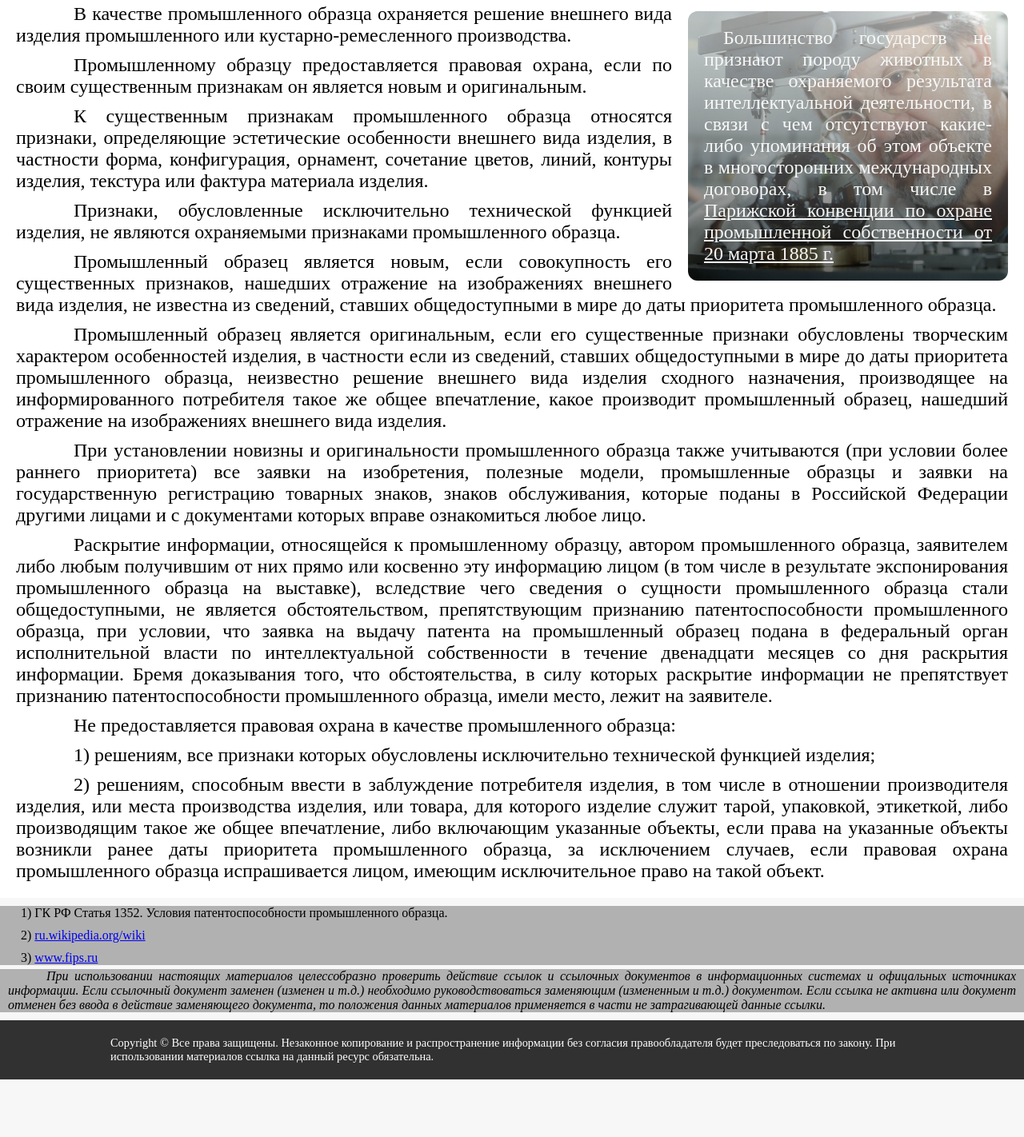
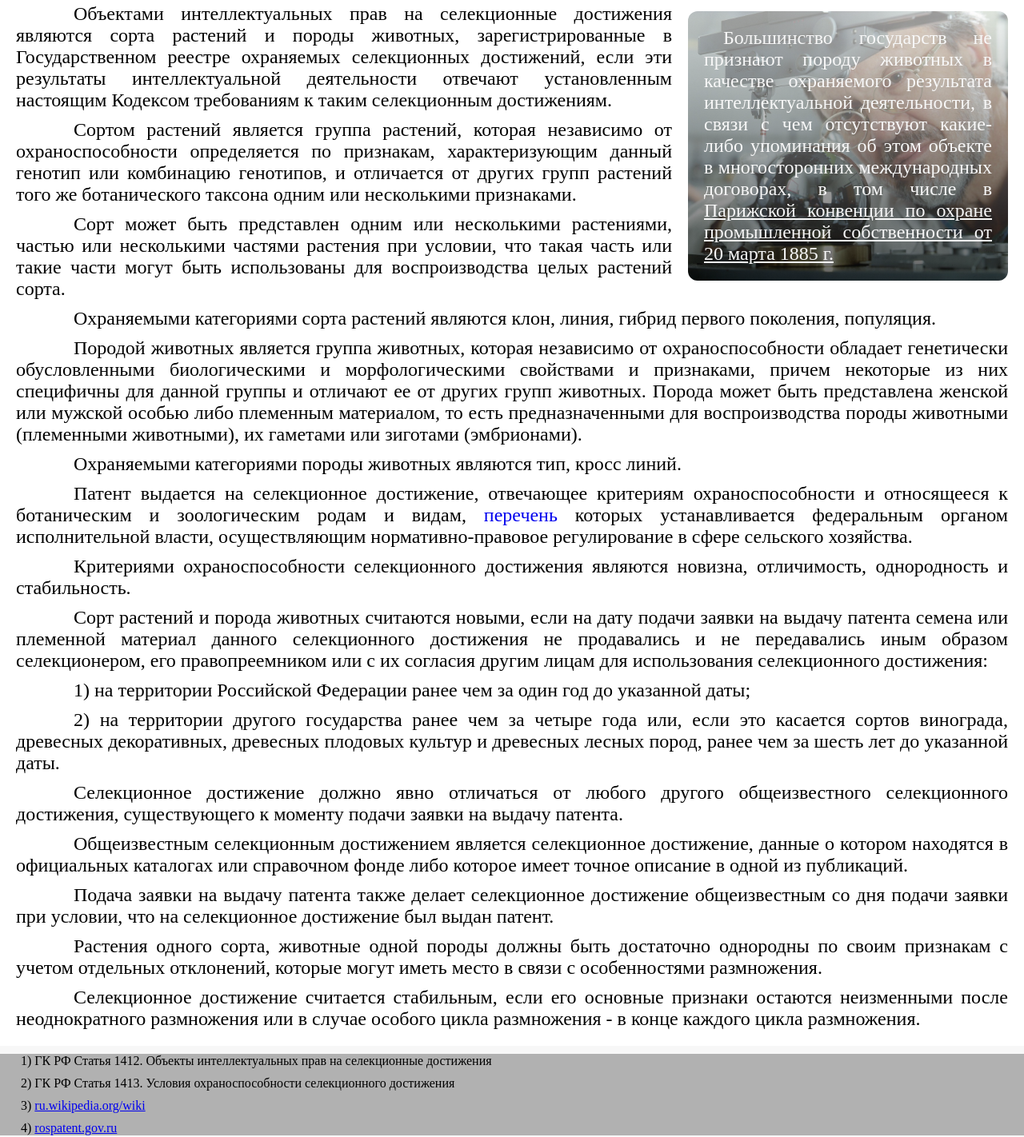
Before and after one commit to EvgeniiBazalev/OIS, a website: page src/html-block/07BreedingAchievement/01BreedingAchievement.html in a window 1280 px wide. Shown: the part 1496-2918 px from the top of the page at 80% size. Before the commit the page ends 2846 px from the top, so only its background shows below. Drawn offline with nearby package versions, Linux system fonts and the light colour scheme; files that its build step writes are made by us from their sources; a web font is replaced by a local one.

Commit message:
versta str s selekcion

```diff
--- a/gulp/version.json
+++ b/gulp/version.json
@@ -1,3 +1,3 @@
 {
-    "main": "20220921161757"
+    "main": "20220927195026"
 }
--- a/src/html-block/07BreedingAchievement/01BreedingAchievement.html
+++ b/src/html-block/07BreedingAchievement/01BreedingAchievement.html
@@ -36,13 +36,26 @@
                         <div class="TermDefinition">
                             <dl class="TermDefinitionDl">
                                 <dt class="termlvl2">Селекционное достижение</dt>
-                                <dd class="definitionlvl2">Это результат творческой деятельности в области создания биологически новых объектов с определенными свойствами, на который в установленном порядке признается исключительное право физического и юридического лица путём официального признания его таковым после выполнения определенных действий — составления заявки на выдачу охранного документа, подачи её в уполномоченный орган, экспертизы заявки, проведения испытания заявленного объекта и вынесения названным органом решения о выдаче охранного документа.</dd>
+                                <dd class="definitionlvl2">Это результат творческой деятельности в области создания
+                                    биологически новых объектов с определенными свойствами, на который в установленном
+                                    порядке признается исключительное право физического и юридического лица путём
+                                    официального признания его таковым после выполнения определенных действий —
+                                    составления заявки на выдачу охранного документа, подачи её в уполномоченный орган,
+                                    экспертизы заявки, проведения испытания заявленного объекта и вынесения названным
+                                    органом решения о выдаче охранного документа.</dd>
 
                                 <dt class="termlvl2">Селекционное достижение</dt>
-                                <dd class="definitionlvl2">Сорта растений и породы животных, зарегистрированные в Государственном реестре охраняемых селекционных достижений, если эти результаты интеллектуальной деятельности отвечают установленным требованиям к таким селекционным достижениям.</dd>
+                                <dd class="definitionlvl2">Сорта растений и породы животных, зарегистрированные в
+                                    Государственном реестре охраняемых селекционных достижений, если эти результаты
+                                    интеллектуальной деятельности отвечают установленным требованиям к таким
+                                    селекционным достижениям.</dd>
 
                                 <dt class="termlvl2">Селекционное достижение</dt>
-                                <dd class="definitionlvl2">Растения и животные, относящиеся к ботаническим и зоологическим родам и видам, перечень которых устанавливается федеральным органом исполнительной власти, осуществляющим нормативно-правовое регулирование в сфере сельского хозяйства, сорта и породы которых соответсвуют критериям охраноспособности.</dd>
+                                <dd class="definitionlvl2">Растения и животные, относящиеся к ботаническим и
+                                    зоологическим родам и видам, перечень которых устанавливается федеральным органом
+                                    исполнительной власти, осуществляющим нормативно-правовое регулирование в сфере
+                                    сельского хозяйства, сорта и породы которых соответсвуют критериям
+                                    охраноспособности.</dd>
 
                             </dl>
                         </div>
@@ -55,81 +68,104 @@
                     <div class="textPageLvl2">
 
                         <div class="img__inTextType1">
-                            <p>Большинство государств не признают породу животных в качестве охраняемого результата интеллектуальной деятельности, в связи с чем отсутствуют какие-либо упоминания об этом объекте в многосторонних международных договорах, в том числе в  <span class="underlineTextNote">Парижской конвенции по охране промышленной собственности от 20 марта 1885 г.</span>
+                            <p>Большинство государств не признают породу животных в качестве охраняемого результата
+                                интеллектуальной деятельности, в связи с чем отсутствуют какие-либо упоминания об этом
+                                объекте в многосторонних международных договорах, в том числе в <span
+                                    class="underlineTextNote">Парижской конвенции по охране промышленной собственности
+                                    от 20 марта 1885 г.</span>
                             </p>
                         </div>
 
                         <p>
-                            В качестве промышленного образца охраняется решение внешнего вида изделия
-                            промышленного или кустарно-ремесленного производства.
+                            Объектами интеллектуальных прав на селекционные достижения являются сорта
+                            растений и породы животных, зарегистрированные в Государственном реестре
+                            охраняемых селекционных достижений, если эти результаты интеллектуальной
+                            деятельности отвечают установленным настоящим Кодексом требованиям к таким
+                            селекционным достижениям.
                         </p>
                         <p>
-                            Промышленному образцу предоставляется правовая охрана, если по своим
-                            существенным признакам он является новым и оригинальным.
+                            Сортом растений является группа растений, которая независимо от
+                            охраноспособности определяется по признакам, характеризующим данный генотип
+                            или комбинацию генотипов, и отличается от других групп растений того же
+                            ботанического таксона одним или несколькими признаками.
                         </p>
                         <p>
-                            К существенным признакам промышленного образца относятся признаки,
-                            определяющие эстетические особенности внешнего вида изделия, в частности
-                            форма, конфигурация, орнамент, сочетание цветов, линий, контуры изделия,
-                            текстура или фактура материала изделия.
+                            Сорт может быть представлен одним или несколькими растениями, частью или
+                            несколькими частями растения при условии, что такая часть или такие части
+                            могут быть использованы для воспроизводства целых растений сорта.
                         </p>
                         <p>
-                            Признаки, обусловленные исключительно технической функцией изделия, не
-                            являются охраняемыми признаками промышленного образца.
+                            Охраняемыми категориями сорта растений являются клон, линия, гибрид первого
+                            поколения, популяция.
                         </p>
                         <p>
-                            Промышленный образец является новым, если совокупность его существенных
-                            признаков, нашедших отражение на изображениях внешнего вида изделия, не
-                            известна из сведений, ставших общедоступными в мире до даты приоритета
-                            промышленного образца.
+                            Породой животных является группа животных, которая независимо от
+                            охраноспособности обладает генетически обусловленными биологическими и
+                            морфологическими свойствами и признаками, причем некоторые из них
+                            специфичны для данной группы и отличают ее от других групп животных. Порода
+                            может быть представлена женской или мужской особью либо племенным
+                            материалом, то есть предназначенными для воспроизводства породы животными
+                            (племенными животными), их гаметами или зиготами (эмбрионами).
                         </p>
                         <p>
-                            Промышленный образец является оригинальным, если его существенные признаки
-                            обусловлены творческим характером особенностей изделия, в частности если из
-                            сведений, ставших общедоступными в мире до даты приоритета промышленного
-                            образца, неизвестно решение внешнего вида изделия сходного назначения,
-                            производящее на информированного потребителя такое же общее впечатление,
-                            какое производит промышленный образец, нашедший отражение на изображениях
-                            внешнего вида изделия.
+                            Охраняемыми категориями породы животных являются тип, кросс линий.
                         </p>
                         <p>
-                            При установлении новизны и оригинальности промышленного образца также
-                            учитываются (при условии более раннего приоритета) все заявки на
-                            изобретения, полезные модели, промышленные образцы и заявки на
-                            государственную регистрацию товарных знаков, знаков обслуживания, которые
-                            поданы в Российской Федерации другими лицами и с документами которых вправе
-                            ознакомиться любое лицо.
+                            Патент выдается на селекционное достижение, отвечающее критериям
+                            охраноспособности и относящееся к ботаническим и зоологическим родам и
+                            видам,
+                            <a
+                                href="https://www.consultant.ru/document/cons_doc_LAW_332257/faf681b5c1d401859a02683d78c66f3dc5d806d1/#dst100009">
+                                перечень
+                            </a>
+                            которых устанавливается федеральным органом исполнительной власти,
+                            осуществляющим нормативно-правовое регулирование в сфере сельского
+                            хозяйства.
                         </p>
                         <p>
-                            Раскрытие информации, относящейся к промышленному образцу, автором
-                            промышленного образца, заявителем либо любым получившим от них прямо или
-                            косвенно эту информацию лицом (в том числе в результате экспонирования
-                            промышленного образца на выставке), вследствие чего сведения о сущности
-                            промышленного образца стали общедоступными, не является обстоятельством,
-                            препятствующим признанию патентоспособности промышленного образца, при
-                            условии, что заявка на выдачу патента на промышленный образец подана в
-                            федеральный орган исполнительной власти по интеллектуальной собственности в
-                            течение двенадцати месяцев со дня раскрытия информации. Бремя доказывания
-                            того, что обстоятельства, в силу которых раскрытие информации не
-                            препятствует признанию патентоспособности промышленного образца, имели
-                            место, лежит на заявителе.
+                            Критериями охраноспособности селекционного достижения являются новизна,
+                            отличимость, однородность и стабильность.
                         </p>
                         <p>
-                            Не предоставляется правовая охрана в качестве промышленного образца:
+                            Сорт растений и порода животных считаются новыми, если на дату подачи
+                            заявки на выдачу патента семена или племенной материал данного
+                            селекционного достижения не продавались и не передавались иным образом
+                            селекционером, его правопреемником или с их согласия другим лицам для
+                            использования селекционного достижения:
                         </p>
                         <p>
-                            1) решениям, все признаки которых обусловлены исключительно технической
-                            функцией изделия;
+                            1) на территории Российской Федерации ранее чем за один год до указанной
+                            даты;
                         </p>
                         <p>
-                            2) решениям, способным ввести в заблуждение потребителя изделия, в том
-                            числе в отношении производителя изделия, или места производства изделия,
-                            или товара, для которого изделие служит тарой, упаковкой, этикеткой, либо
-                            производящим такое же общее впечатление, либо включающим указанные объекты,
-                            если права на указанные объекты возникли ранее даты приоритета
-                            промышленного образца, за исключением случаев, если правовая охрана
-                            промышленного образца испрашивается лицом, имеющим исключительное право на
-                            такой объект.
+                            2) на территории другого государства ранее чем за четыре года или, если это
+                            касается сортов винограда, древесных декоративных, древесных плодовых
+                            культур и древесных лесных пород, ранее чем за шесть лет до указанной даты.
+                        </p>
+                        <p>
+                            Селекционное достижение должно явно отличаться от любого другого
+                            общеизвестного селекционного достижения, существующего к моменту подачи
+                            заявки на выдачу патента.
+                        </p>
+                        <p>
+                            Общеизвестным селекционным достижением является селекционное достижение,
+                            данные о котором находятся в официальных каталогах или справочном фонде
+                            либо которое имеет точное описание в одной из публикаций.
+                        </p>
+                        <p>
+                            Подача заявки на выдачу патента также делает селекционное достижение
+                            общеизвестным со дня подачи заявки при условии, что на селекционное
+                            достижение был выдан патент.
+                        </p>
+                        <p>
+                            Растения одного сорта, животные одной породы должны быть достаточно
+                            однородны по своим признакам с учетом отдельных отклонений, которые могут
+                            иметь место в связи с особенностями размножения.
+                        </p>
+                        <p>
+                            Селекционное достижение считается стабильным, если его основные признаки
+                            остаются неизменными после неоднократного размножения или в случае особого
+                            цикла размножения - в конце каждого цикла размножения.
                         </p>
 
                     </div>
@@ -139,11 +175,12 @@
                 <div class="centerNote">
 
                     <div class="centerNote__sources">
-                        <p>1) ГК РФ Статья 1352. Условия патентоспособности промышленного образца.</p>
-                        <p><span>2) </span><a href="https://ru.wikipedia.org/wiki/Промышленный_образец"
+                        <p>1) ГК РФ Статья 1412. Объекты интеллектуальных прав на селекционные достижения</p>
+                        <p>2) ГК РФ Статья 1413. Условия охраноспособности селекционного достижения</p>
+                        <p><span>3) </span><a href="https://ru.wikipedia.org/wiki/Селекционное_достижение"
                                 target="_blank">ru.wikipedia.org/wiki</a></p>
-                        <p><span>3) </span><a href="https://www.fips.ru/to-applicants/industrial-designs"
-                                target="_blank">www.fips.ru</a></p>
+                        <p><span>4) </span><a href="https://rospatent.gov.ru/ru/documents/selekcionnye-dostizheniya"
+                                target="_blank">rospatent.gov.ru</a></p>
                     </div>
 
                     <div class="centerNote__note">
```
